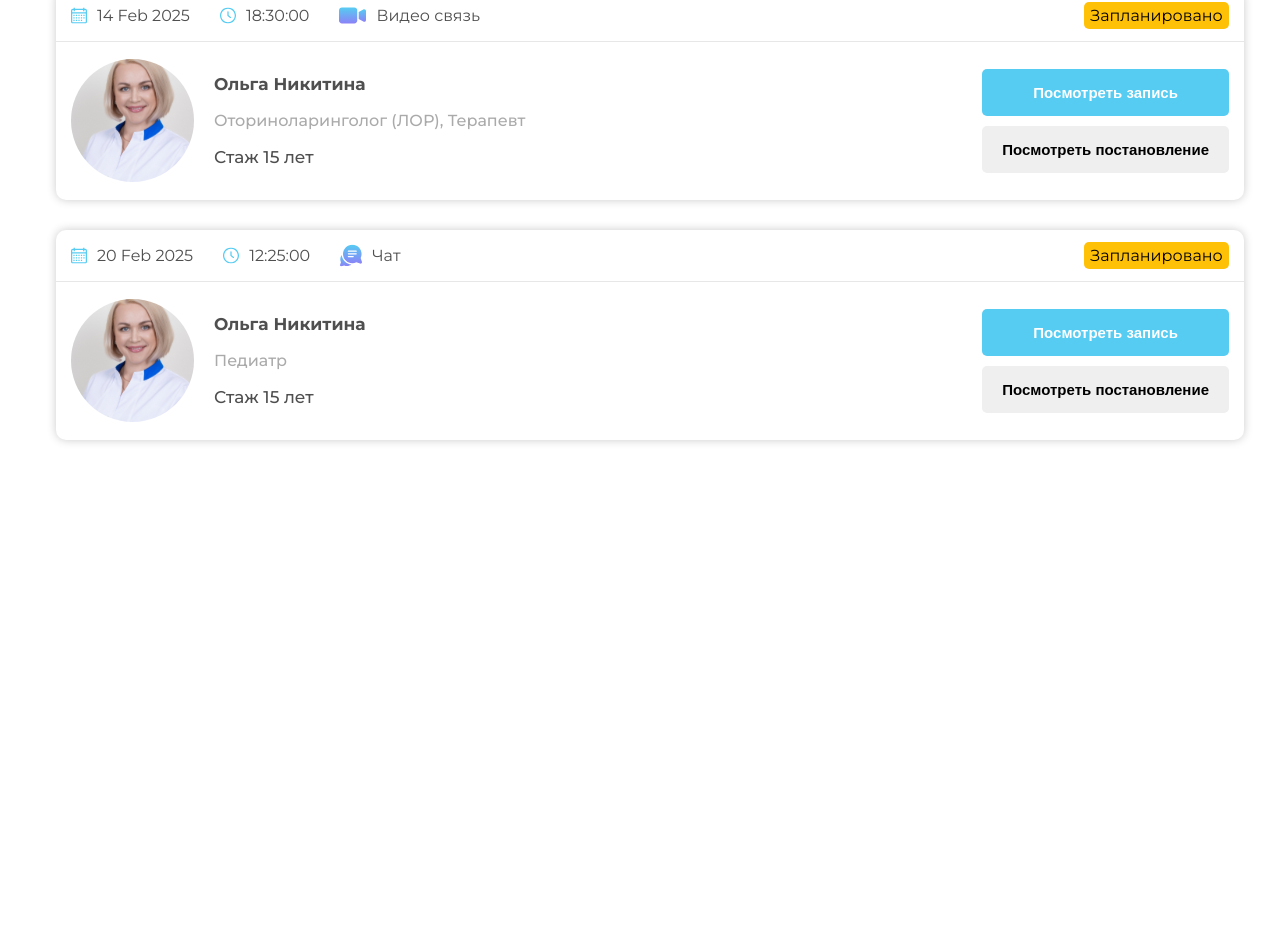
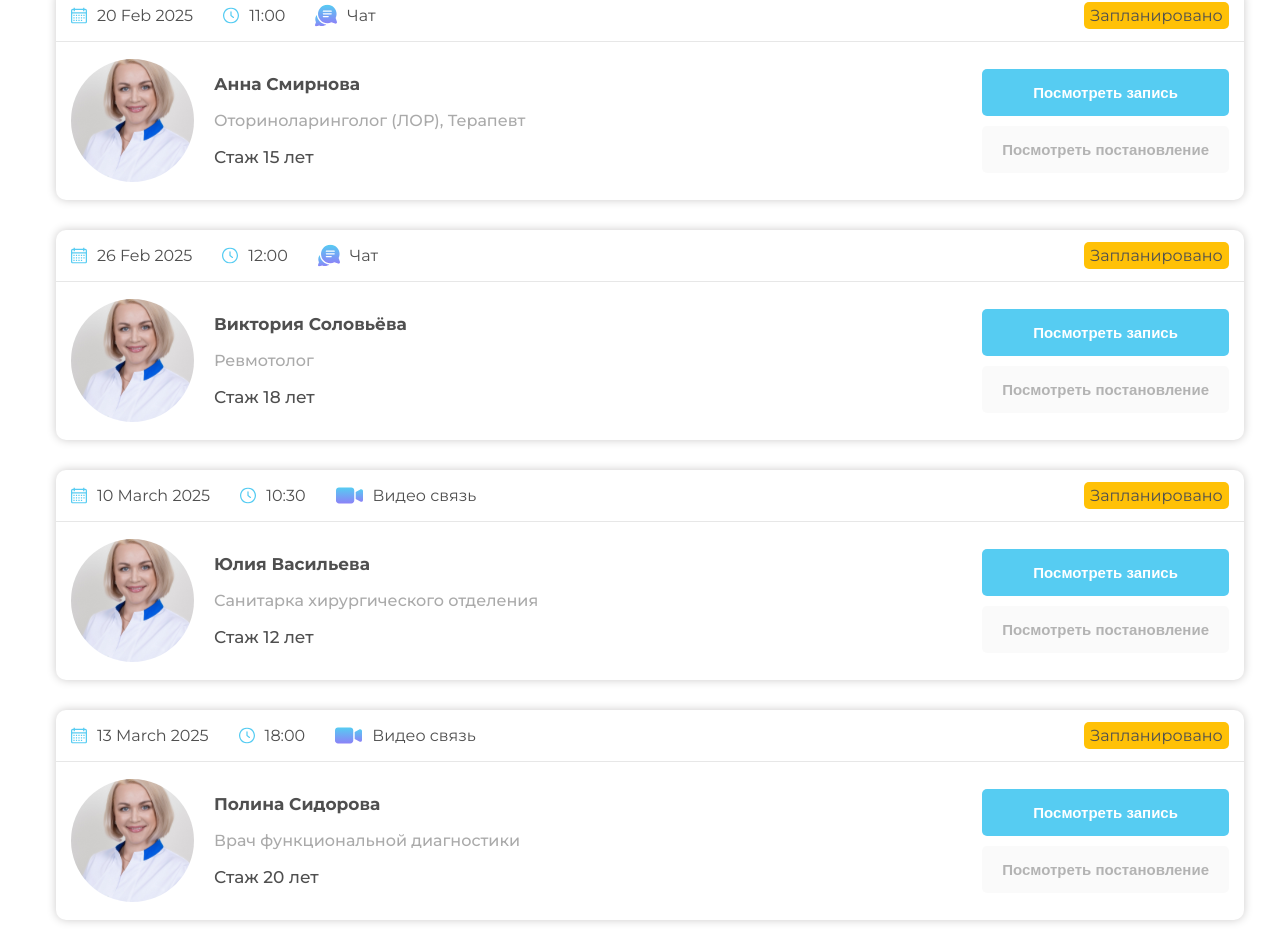
Before and after one commit to varspijoyan/allo-doc-project, a React (Create React App) app: page / in a window 1280 px wide. Shown: the part 1776-2726 px from the top of the page. Before the commit the page ends 2246 px from the top, so only its background shows below. Built offline with nearby package versions, Linux system fonts and the light colour scheme.

Commit message:
Modified apointmentInfo.json, optimized AppointmentList.jsx and AddedAppointment.jsx components rendering and modified Appointments.css file

```diff
--- a/src/components/appointment-list-component/AddedAppointments.jsx
+++ b/src/components/appointment-list-component/AddedAppointments.jsx
@@ -1,40 +1,60 @@
 import ViewAppointmentButtonComponent from "./ViewAppointmentButtonComponent";
 import ViewResulationButtonComponent from "./ViewResulationButtonComponent";
+import calendarImg from "../../images/calendar.svg";
+import clockImg from "../../images/clock.svg";
+import chatImg from "../../images/conversation.svg";
+import videoCameraImg from "../../images/video-camera.svg";
+import docImg from "../../images/doc-img.svg";
+import { translate } from "../../utils/translate";
+import { useContext } from "react";
+import { LanguageSwitch } from "../../contexts/LanguageSwitch";
 
-export default function AddedAppointments(props) {
+export default function AddedAppointments({appointmentData}) {
+    const {language} = useContext(LanguageSwitch);
+    const statusType = appointmentData.status.planned
+                        ? translate("Planned", language)
+                        : appointmentData.status.It_took_place
+                        ? translate("It_took_place", language)
+                        : translate("Cancelled", language);
+    const statusStyle = appointmentData.status.planned
+                        ? "planned"
+                        : appointmentData.status.It_took_place
+                        ? "it-took-place"
+                        : "cancelled";
+
     return (
         <div className="appointment">
             <div className="appointment-date">
                 <div className="date-info">
                     <div className="info">
-                        <img src={props.calendarImage} alt="calendar image" />
-                        <p className="date">{props.appointmentDate}</p>
+                        <img src={calendarImg} alt="calendar image" />
+                        <p className="date">{appointmentData.date}</p>
                     </div>
                     <div className="info">
-                        <img src={props.clockImage} alt="clock image" />
-                        <p className="time">{props.time}</p>
+                        <img src={clockImg} alt="clock image" />
+                        <p className="time">{appointmentData.time}</p>
                     </div>
                     <div className="info">
-                        <img src={props.chatImage} alt="chat" />
-                        <p className="chat-type">{props.connectionType}</p>
+                        <img src={appointmentData.connectedType === "Video_connection" ? videoCameraImg: chatImg} alt="chat" />
+                        <p className="chat-type">{translate(appointmentData.connectedType, language)}</p>
                     </div>
                 </div>
-                <div className={`status ${props.statusStyle}`}>
-                    <p className="status-type">{props.status}</p>
+                <div className={`status ${statusStyle}`}>
+                    <p className="status-type">{statusType}</p>
                 </div>
             </div>
             <div className="doc-info-container">
                 <div className="about">
-                    <img src={props.docImage} alt="doctor image" />
+                    <img src={docImg} alt="doctor image" />
                     <div className="doc-info">
-                        <p className="full-name">{props.fullName}</p>
-                        <p className="profession">{props.profession}</p>
-                        <p className="experience">{props.experience}</p>
+                        <p className="full-name">{`${appointmentData.firstName} ${appointmentData.lastName}`}</p>
+                        <p className="profession">{translate(appointmentData.profession, language)}</p>
+                        <p className="experience">{`${translate("Experience", language)} ${appointmentData.experience} ${translate("years", language)}`}</p>
                     </div>
                 </div>
                 <div className="appointment-buttons">
                     <ViewAppointmentButtonComponent />
-                    <ViewResulationButtonComponent />
+                    <ViewResulationButtonComponent appointmentDataStatus={appointmentData.status}/>
                 </div>
             </div>
         </div>
--- a/src/components/appointment-list-component/AppointmentList.jsx
+++ b/src/components/appointment-list-component/AppointmentList.jsx
@@ -1,19 +1,24 @@
 import "../../styles/AppointmentList.css";
-import { useContext, useState } from "react";
+import { useContext, useState, useMemo } from "react";
 import {LanguageSwitch} from "../../contexts/LanguageSwitch";
 import {translate} from "../../utils/translate";
 import AddedAppointments from "./AddedAppointments";
-
-import calendarImg from "../../images/calendar.svg";
-import clockImg from "../../images/clock.svg";
-import chatImg from "../../images/conversation.svg";
-import videoCameraImg from "../../images/video-camera.svg";
-import docImg from "../../images/doc-img.svg";
 import appointmentInfo from "../../locals/appointmentInfo.json";
 
 export default function AppointmentList() {
     const {language} = useContext(LanguageSwitch);
     const [activeStatusLink, setActiveStatusLink] = useState("status-upcoming");
+    const filteredAppointments = useMemo(() => {
+        return appointmentInfo.filter((data) => {
+            if(activeStatusLink === "status-upcoming")
+                return data.status.planned;
+            if(activeStatusLink === "status-past")
+                return data.status.It_took_place;
+            if(activeStatusLink === "status-cancelled")
+                return data.status.cancelled;
+            return false;
+        });
+    }, [activeStatusLink, appointmentInfo]);
     return (
         <section className="appointment-list">
             <p className={`title ${language === "ru" ? "ru-title" : "en-title"}`}>{translate("My_appointments", language)}</p>
@@ -30,54 +35,8 @@ export default function AppointmentList() {
                         onClick={() => setActiveStatusLink("status-cancelled")}>{translate("Cancelled", language)}</li>
                 </ul>
             </div>
-            {appointmentInfo.map((data) => {
-                if(activeStatusLink === "status-upcoming" && data.status.planned) {
-                    return <AddedAppointments
-                            calendarImage = {calendarImg}
-                            appointmentDate = {data.date}
-                            clockImage = {clockImg}
-                            time = {`${data.time.hours}:${data.time.minutes}:${data.time.seconds}`}
-                            chatImage = {data.connectionType === "Video_connection" ? videoCameraImg : chatImg}
-                            connectionType = {translate(data.connectionType, language)}
-                            status = {translate("Planned", language)}
-                            docImage = {docImg}
-                            fullName = {`${data.firstName} ${data.lastName}`}
-                            profession = {translate(data.profession, language)}
-                            experience = {`${translate(data.experience)} 15 ${translate("years")}`}
-                            statusStyle = "planned" />
-                }
-
-                if(activeStatusLink === "status-past" && data.status.It_took_place) {
-                    return <AddedAppointments
-                            calendarImage = {calendarImg}
-                            appointmentDate = {data.date}
-                            clockImage = {clockImg}
-                            time = {`${data.time.hours}:${data.time.minutes}:${data.time.seconds}`}
-                            chatImage = {data.connectionType === "Video_connection" ? videoCameraImg : chatImg}
-                            connectionType = {translate(data.connectionType, language)}
-                            status = {translate("It_took_place", language)}
-                            docImage = {docImg}
-                            fullName = {`${data.firstName} ${data.lastName}`}
-                            profession = {translate(data.profession, language)}
-                            experience = {`${translate(data.experience)} 15 ${translate("years")}`}
-                            statusStyle = "it-took-place" />
-                }
-
-                if(activeStatusLink === "status-cancelled" && data.status.cancelled) {
-                    return <AddedAppointments
-                        calendarImage = {calendarImg}
-                        appointmentDate = {data.date}
-                        clockImage = {clockImg}
-                        time = {`${data.time.hours}:${data.time.minutes}:${data.time.seconds}`}
-                        chatImage = {data.connectionType === "Video_connection" ? videoCameraImg : chatImg}
-                        connectionType = {translate(data.connectionType, language)}
-                        status = {translate("Cancelled", language)}
-                        docImage = {docImg}
-                        fullName = {`${data.firstName} ${data.lastName}`}
-                        profession = {translate(data.profession, language)}
-                        experience = {`${translate(data.experience)} 15 ${translate("years")}`}
-                        statusStyle = "cancelled" />
-                }
+            {filteredAppointments.map((data) => {
+                return <AddedAppointments key={data.id} appointmentData={data}/>
             })}
         </section>
     );
--- a/src/components/appointment-list-component/ViewResulationButtonComponent.jsx
+++ b/src/components/appointment-list-component/ViewResulationButtonComponent.jsx
@@ -1,8 +1,13 @@
-import { useContext } from "react"
+import { useContext, useState, useEffect } from "react"
 import { LanguageSwitch } from "../../contexts/LanguageSwitch"
 import { translate } from "../../utils/translate";
 
-export default function ViewResulationButtonComponent() {
+export default function ViewResulationButtonComponent({appointmentDataStatus}) {
+    const [isDisabled, setIsDisabled] = useState(true);
+    useEffect(() => {
+        setIsDisabled(prev => !prev);
+        console.log("Effect hook");
+    }, [appointmentDataStatus]); // based on appointmentStatus value, disbled value should be changed
     const {language} = useContext(LanguageSwitch);
-    return <button className="appointment-btn-2">{translate("View", language)} {translate("the_resulation", language)}</button>
+    return <button disabled={isDisabled} className="appointment-btn-2">{translate("View", language)} {translate("the_resulation", language)}</button>
 }
--- a/src/locals/appointmentInfo.json
+++ b/src/locals/appointmentInfo.json
@@ -1,166 +1,224 @@
 [
     {
-        "firsName": "Ольга",
-        "lastName": "Никитина",
-        "profession": "Pediatrician",
-        "experience": "Experience",
-        "status": {
-            "planned": true,
-            "cancelled": false,
-            "It_took_place": false
-        },
-        "date": "10 Feb 2025",
-        "time": {
-            "hours": "16",
-            "minutes": "00",
-            "seconds": "00"
-        },
-        "connectionType": "Video_connection"
-    },
-    {
-        "firstName": "Ольга",
-        "lastName": "Никитина",
-        "profession": "Otorhinolaryngologist_(_ENT_)_,_Therapist",
-        "experience": "Experience",
-        "date": "14 Feb 2025",
-        "status": {
-            "planned": true,
-            "cancelled": false,
-            "It_took_place": false
-        },
-        "time": {
-            "hours": "18",
-            "minutes": "30",
-            "seconds": "00"
-        },
-        "connectionType": "Video_connection"
-    },
-    {
+        "id": 1,
         "firstName": "Ольга",
         "lastName": "Никитина",
         "profession": "Pediatrician",
-        "experience": "Experience",
-        "date": "20 Feb 2025",
+        "experience": "15",
         "status": {
             "planned": true,
-            "cancelled": false,
-            "It_took_place": false
+            "It_took_place": false,
+            "cancelled": false
         },
-        "time": {
-            "hours": "12",
-            "minutes": "25",
-            "seconds": "00"
-        },
-        "connectionType": "Chat"
-
+        "date": "14 Feb 2025",
+        "time": "16:00",
+        "connectedType": "Video_connection"
     },
     {
-        "firstName": "Ольга",
-        "lastName": "Никитина",
-        "profession": "Pediatrician",
-        "experience": "Experience",
-        "date": "25 Jan 2025",
+        "id": 2,
+        "firstName": "Анна",
+        "lastName": "Смирнова",
+        "profession": "Otorhinolaryngologist_(_ENT_)_,_Therapist",
+        "experience": "15",
+        "status": {
+            "planned": true,
+            "It_took_place": false,
+            "cancelled": false
+        },
+        "date": "20 Feb 2025",
+        "time": "11:00",
+        "connectedType": "Chat"
+    },
+    {
+        "id": 3,
+        "firstName": "Екатерина",
+        "lastName": "Волкова",
+        "profession": "Сardiologist",
+        "experience": "17",
         "status": {
             "planned": false,
-            "cancelled": false,
-            "It_took_place": true
+            "It_took_place": false,
+            "cancelled": true
         },
-        "time": {
-            "hours": "10",
-            "minutes": "15",
-            "seconds": "00"
-        },
-        "connectionType": "Chat"
-
+        "date": "22 Feb 2025",
+        "time": "13:30",
+        "connectedType": "Video_connection"
     },
     {
-        "firstName": "Ольга",
-        "lastName": "Никитина",
-        "profession": "Otorhinolaryngologist_(_ENT_)_,_Therapist",
-        "experience": "Experience",
-        "date": "20 Jan 2025",
+        "id": 4,
+        "firstName": "Мария",
+        "lastName": "Сергеева",
+        "profession": "Therapist",
+        "experience": "20",
         "status": {
             "planned": false,
-            "cancelled": false,
-            "It_took_place": true
+            "It_took_place": true,
+            "cancelled": false
         },
-        "time": {
-            "hours": "13",
-            "minutes": "05",
-            "seconds": "00"
-        },
-        "connectionType": "Video_connection"
+        "date": "29 Jan 2025",
+        "time": "17:00",
+        "connectedType": "Chat"
     },
     {
-        "firstName": "Ольга",
-        "lastName": "Никитина",
-        "profession": "Pediatrician",
-        "experience": "Experience",
-        "date": "30 Jan 2025",
+        "id": 5,
+        "firstName": "Елена",
+        "lastName": "Павлова",
+        "profession": "Psychiatrist",
+        "experience": "10",
         "status": {
             "planned": false,
-            "cancelled": false,
-            "It_took_place": true
+            "It_took_place": false,
+            "cancelled": true
         },
-        "time": {
-            "hours": "11",
-            "minutes": "00",
-            "seconds": "00"
-        },
-        "connectionType": "Chat"
+        "date": "03 March 2025",
+        "time": "19:10",
+        "connectedType": "Video_connection"
     },
     {
-        "firstName": "Ольга",
-        "lastName": "Никитина",
-        "profession": "Pediatrician",
-        "experience": "Experience",
-        "date": "14 Fab 2025",
+        "id": 6,
+        "firstName": "Виктория",
+        "lastName": "Соловьёва",
+        "profession": "Rheumatologist",
+        "experience": "18",
+        "status": {
+            "planned": true,
+            "It_took_place": false,
+            "cancelled": false
+        },
+        "date": "26 Feb 2025",
+        "time": "12:00",
+        "connectedType": "Chat"
+    },
+    {
+        "id": 7,
+        "firstName": "Дарья",
+        "lastName": "Иванова",
+        "profession": "X_ray_technician",
+        "experience": "17",
         "status": {
             "planned": false,
-            "cancelled": true,
-            "It_took_place": false
+            "It_took_place": true,
+            "cancelled": false
         },
-        "time": {
-            "hours": "17",
-            "minutes": "00",
-            "seconds": "00"
-        },
-        "connectionType": "Chat"
+        "date": "10 Jan 2025",
+        "time": "14:00",
+        "connectedType": "Chat"
     },
     {
-        "firstName": "Ольга",
-        "lastName": "Никитина",
-        "profession": "Otorhinolaryngologist_(_ENT_)_,_Therapist",
-        "experience": "Experience",
-        "date": "7 Fab 2025",
+        "id": 8,
+        "firstName": "Ксения",
+        "lastName": "Орлова",
+        "profession": "Hospital_ward_orderly",
+        "experience": "12",
         "status": {
             "planned": false,
-            "cancelled": true,
-            "It_took_place": false
+            "It_took_place": true,
+            "cancelled": false
         },
-        "time": {
-            "hours": "10",
-            "minutes": "30",
-            "seconds": "00"
-        },
-        "connectionType": "Video_connection"
+        "date": "31 Dec 2024",
+        "time": "19:00",
+        "connectedType": "Video_connection"
     },
     {
-        "firstName": "Ольга",
-        "lastName": "Никитина",
-        "profession": "Pediatrician",
-        "experience": "Experience",
-        "date": "11 Fab 2025",
+        "id": 9,
+        "firstName": "Юлия",
+        "lastName": "Васильева",
+        "profession": "Surgical_Department_Nurse_",
+        "experience": "12",
+        "status": {
+            "planned": true,
+            "It_took_place": false,
+            "cancelled": false
+        },
+        "date": "10 March 2025",
+        "time": "10:30",
+        "connectedType": "Video_connection"
+    },
+    {
+        "id": 10,
+        "firstName": "Александра",
+        "lastName": "Тихонова",
+        "profession": "Consultation_Department_Nurse",
+        "experience": "14",
         "status": {
             "planned": false,
-            "cancelled": true,
-            "It_took_place": false
+            "It_took_place": false,
+            "cancelled": true
         },
-        "time": {
-            "hours": "19",
-            "minutes": "00",
-            "seconds": "00"
+        "date": "27 Feb 2025",
+        "time": "16:20",
+        "connectedType": "Chat"
+    },
+    {
+        "id": 11,
+        "firstName": "Вероника",
+        "lastName": "Захарова",
+        "profession": "Hospital_ward_therapist",
+        "experience": "16",
+        "status": {
+            "planned": false,
+            "It_took_place": false,
+            "cancelled": true
         },
-        "connectionType": "Video_connection"
+        "date": "20 Jan 2025",
+        "time": "13:15",
+        "connectedType": "Video_connection"
+    },
+    {
+        "id": 12,
+        "firstName": "Полина",
+        "lastName": "Сидорова",
+        "profession": "Functional_diagnostics_doctor",
+        "experience": "20",
+        "status": {
+            "planned": true,
+            "It_took_place": false,
+            "cancelled": false
+        },
+        "date": "13 March 2025",
+        "time": "18:00",
+        "connectedType": "Video_connection"
+    },
+    {
+        "id": 13,
+        "firstName": "Арина",
+        "lastName": "Мельникова",
+        "profession": "Surgical_Department_Nurse",
+        "experience": "22",
+        "status": {
+            "planned": false,
+            "It_took_place": true,
+            "cancelled": false
+        },
+        "date": "01 Feb 2025",
+        "time": "09:00",
+        "connectedType": "Chat"
+    },
+    {
+        "id": 14,
+        "firstName": "Людмила",
+        "lastName": "Королёва",
+        "profession": "Procedure_room_nurse",
+        "experience": "19",
+        "status": {
+            "planned": false,
+            "It_took_place": false,
+            "cancelled": true
+        },
+        "date": "09 Feb 2025",
+        "time": "09:30",
+        "connectedType": "Video_connection"
+    },
+    {
+        "id": 15,
+        "firstName": "Мирослава",
+        "lastName": "Черкасова",
+        "profession": "Consultation_room_nurse",
+        "experience": "15",
+        "status": {
+            "planned": false,
+            "It_took_place": true,
+            "cancelled": false
+        }
     }
 ]
--- a/src/styles/AppointmentList.css
+++ b/src/styles/AppointmentList.css
@@ -155,7 +155,6 @@
 
 .status.planned{
     background-color: #FFC107;
-    color: black;
 }
 
 .status.cancelled {
```
